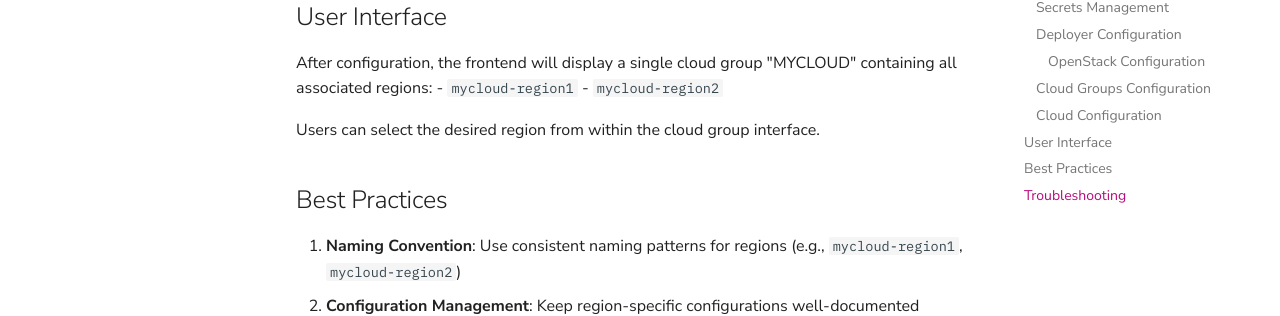
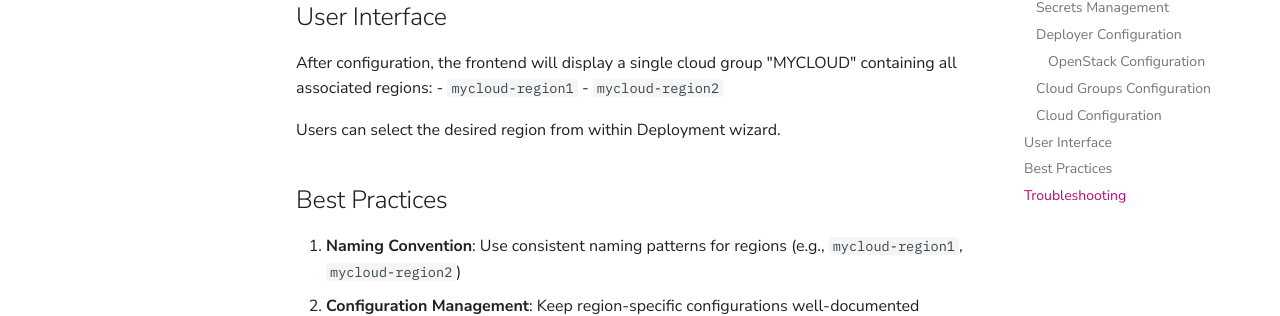
Before and after one commit to severalnines/ccx-docs, an MkDocs documentation site: the page built from docs/admin/Installation/Multi-region.md, in a window 1280 px wide and 900 px high, scrolled down 1704 px. Shown: the part 154-470 px from the top of the window. Built offline with MkDocs 1.6.1 and Material for MkDocs 9.7.7, drawn with Linux system fonts in a browser that asks for light colours; comment, search, counter and statistics services are not loaded.

Commit message:
multiregion docs

```diff
--- a/docs/admin/Installation/Multi-region.md
+++ b/docs/admin/Installation/Multi-region.md
@@ -78,7 +78,7 @@ After configuration, the frontend will display a single cloud group "MYCLOUD" co
 - `mycloud-region1`
 - `mycloud-region2`
 
-Users can select the desired region from within the cloud group interface.
+Users can select the desired region from within Deployment wizard.
 
 ## Best Practices
 
```
